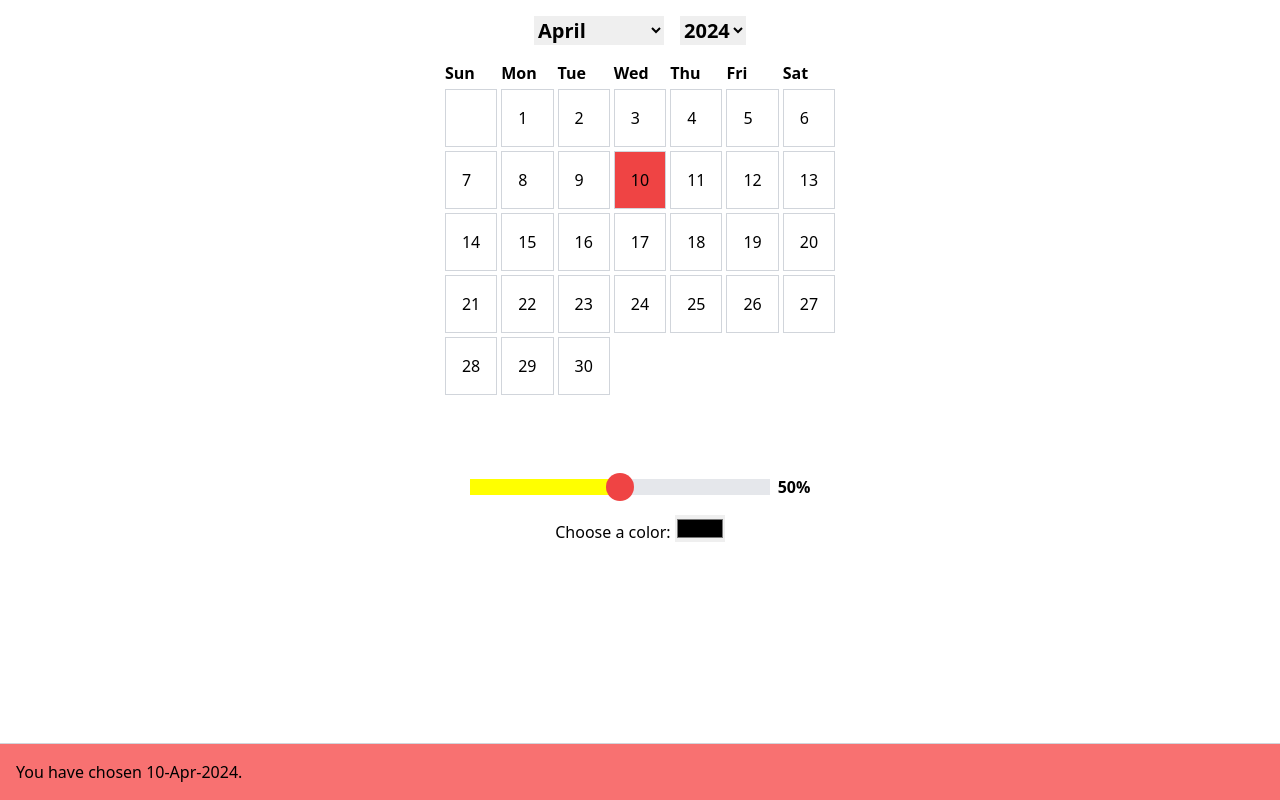
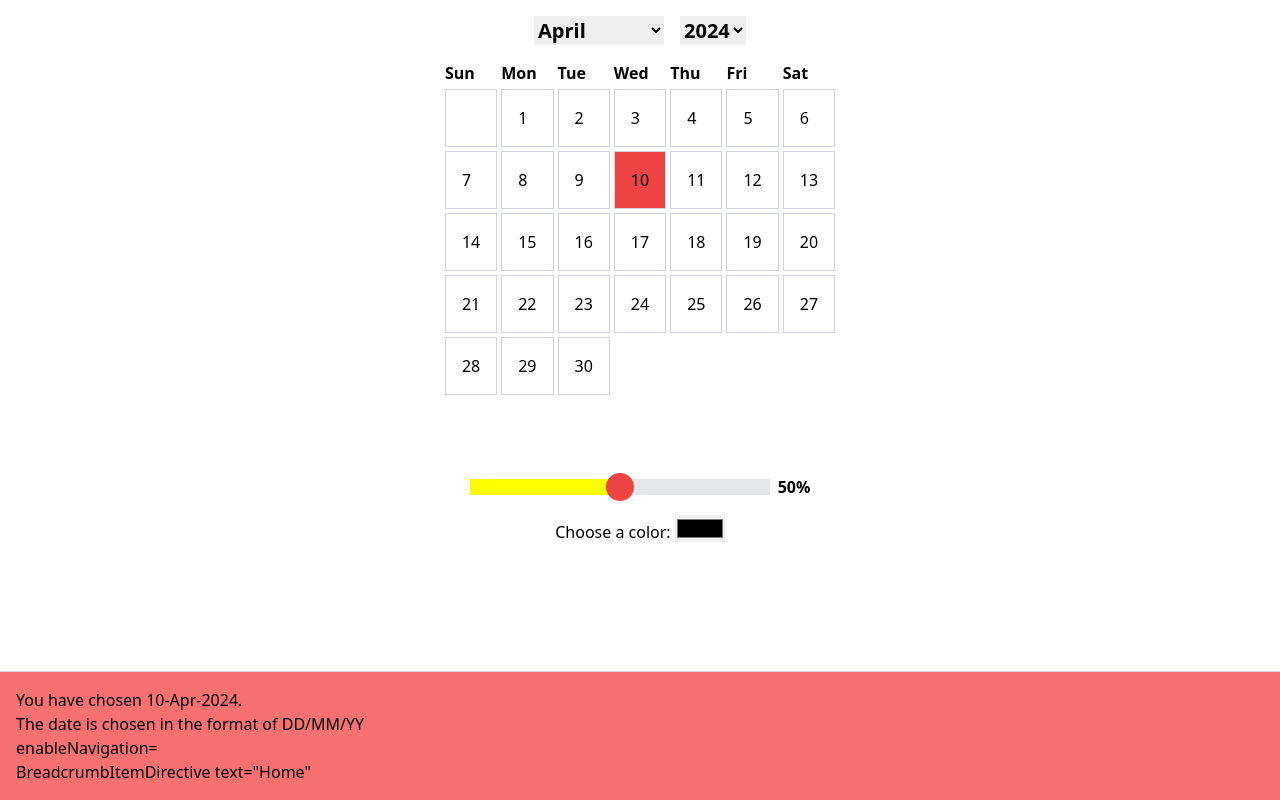
Before and after one commit to V-Gnana-Teja/Calendar, a React (Create React App) app: page / in a window 1280 px wide. Both pictures are taken after a click on the element "10". Built offline with nearby package versions, Linux system fonts and the light colour scheme.

Commit message:
Created color changer

```diff
--- a/src/Rectangle.js
+++ b/src/Rectangle.js
@@ -1,4 +1,6 @@
 import React from 'react';
+
+
 
 const Rectangle = ({ value, onChange, color }) => {
 
@@ -35,7 +37,18 @@ const Rectangle = ({ value, onChange, color }) => {
 
       </div>
 
+
+
       <div className="ml-2 font-bold">{`${Math.round(value)}%`}</div>
+            <div className='ml-2 font-bold flex flex-col bg-red-600 md:flex-col-2 w-full h-full absolute top-0 left-0 opacity-0 cursor-pointer md:w-1/2 md:h-1/2 md:top-0 md:left-0 md:opacity-0 lg:w-3 lg:h-3 lg:top-0 lg:left-0 lg:opacity-0 '>
+           <h1>
+           {`${Math.round (value)}%`} Click here!
+            </h1>
+
+
+
+            </div>
+
     </div>
   );
 };
--- a/src/Select.js
+++ b/src/Select.js
@@ -9,6 +9,11 @@ const Select = ({ selectedDate, selectedMonth, selectedYear, onClose }) => {
     <div className="fixed bottom-0 left-0 right-0 bg-red-400 p-4 border-t border-gray-300">
 
       <p>You have chosen {formattedDate}.</p>
+      <p>The date is chosen in the format of DD/MM/YY </p>
+      <p>enableNavigation={false}</p>
+      <p>
+        BreadcrumbItemDirective text="Home"
+      </p>
 
     </div>
   );
--- a/src/Soundbar.js
+++ b/src/Soundbar.js
@@ -14,11 +14,13 @@ const Soundbar = () => {
     setColor(newColor);
   };
 
+
   return (
 
     <div className="flex flex-col justify-start items-center p-6 mt-14">
 
       <Rectangle value={volume} onChange={handleVolumeChange} color={color} />
+
 
       <div className="mt-4">
         <label htmlFor="colorPicker">Choose a color: </label>
@@ -30,7 +32,14 @@ const Soundbar = () => {
           value={color}
           onChange={(e) => handleColorChange(e.target.value)}
           className="cursor-pointer"
+
         />
+
+        <div>
+
+        </div>
+
+
 
       </div>
     </div>
--- a/src/Themecontext.js
+++ b/src/Themecontext.js
@@ -13,7 +13,17 @@ export const ThemeProvider = ({ children }) => {
     setTheme(theme === themes.light ? themes.dark : themes.light);
   };
 
+  <SeriesCollectionDirective>
+        <SeriesDirective dataSource={data} xName='month' yName='sales' type='Column' name='Sales'/>
+  </SeriesCollectionDirective>
+
+
+
+
+
   return (
+
+
 
     <ThemeContext.Provider value={{ theme, toggleTheme }}>
       {children}
@@ -23,5 +33,8 @@ export const ThemeProvider = ({ children }) => {
 
 
 
+
+
+
   );
 };
```
